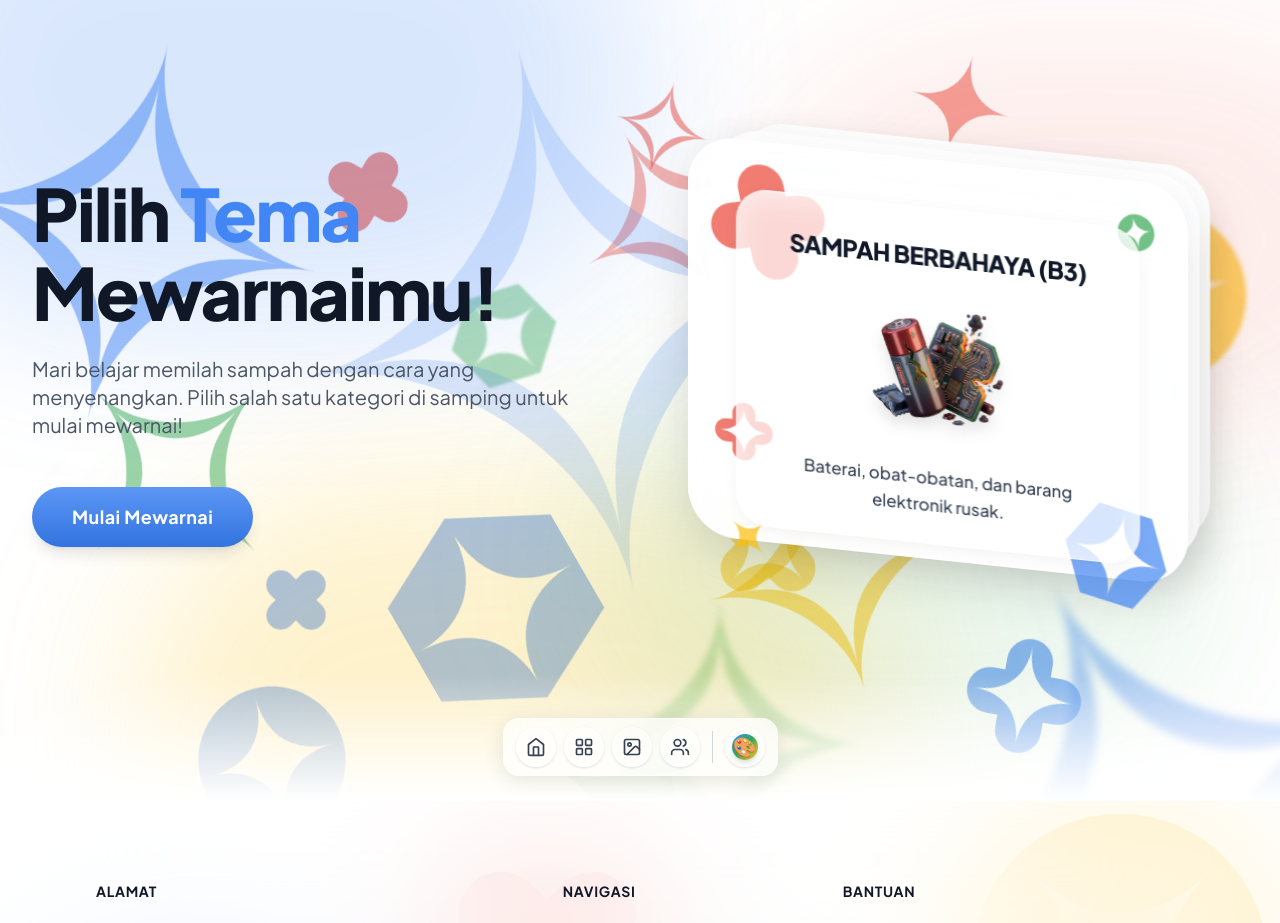
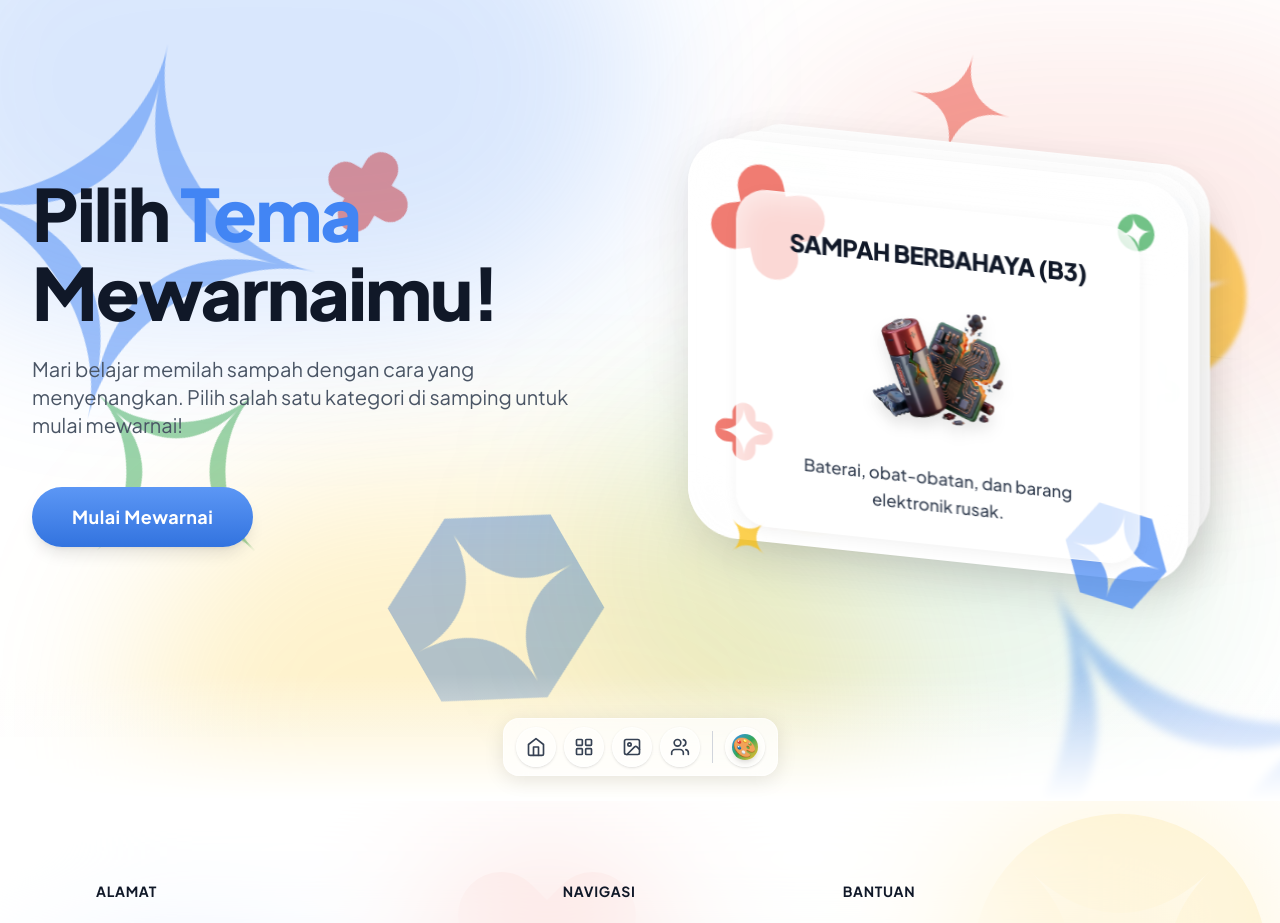
Before and after one commit to iqbalgsr46/Web-Proker-KKN-UBP-2026, a Next.js app: page /kategori in a window 1280 px wide. Shown: the top 923 px of the page. Built offline with nearby package versions, Linux system fonts and the light colour scheme.

Commit message:
style(kategori): reduce background blobs to 7 items

```diff
--- a/src/app/kategori/page.tsx
+++ b/src/app/kategori/page.tsx
@@ -56,32 +56,14 @@ export default function KategoriPage() {
       {/* Latar Belakang Warna-Warni ala Tailwind CSS (Mesh Gradient) */}
       <div className="absolute inset-0 -z-10 pointer-events-none bg-white">
 
-        {/* Abstract Blobs Scattered in Background */}
+        {/* 7 Abstract Blobs Scattered in Background */}
         <AbstractBlob type="gemini-spark" color="blue" className="absolute top-[5%] left-[-5%] w-64 md:w-96 h-64 md:h-96 opacity-50 rotate-12 pointer-events-none transform-gpu" />
         <AbstractBlob type="circle-spark" color="yellow" className="absolute top-[25%] right-[2%] w-32 md:w-48 h-32 md:h-48 opacity-60 -rotate-12 pointer-events-none transform-gpu blur-[2px]" />
         <AbstractBlob type="gemini-spark" color="green" className="absolute top-[45%] left-[5%] w-40 md:w-56 h-40 md:h-56 opacity-50 rotate-[45deg] pointer-events-none transform-gpu" />
         <AbstractBlob type="gemini-spark" color="blue" className="absolute top-[70%] right-[-10%] w-72 md:w-[500px] h-72 md:h-[500px] opacity-40 -rotate-[25deg] pointer-events-none transform-gpu blur-[4px]" />
         <AbstractBlob type="spark" color="red" className="absolute top-[5%] right-[20%] w-24 md:w-32 h-24 md:h-32 opacity-50 rotate-[15deg] pointer-events-none transform-gpu" />
         <AbstractBlob type="hexagon" color="blue" className="absolute bottom-[10%] left-[30%] w-56 h-56 opacity-50 rotate-[60deg] pointer-events-none transform-gpu" />
-
-        {/* Tambahan Blobs Ekstra */}
         <AbstractBlob type="cross" color="red" className="absolute top-[18%] left-[25%] w-16 md:w-24 h-16 md:h-24 opacity-60 rotate-[30deg] pointer-events-none transform-gpu" />
-        <AbstractBlob type="gemini-spark" color="yellow" className="absolute top-[55%] right-[25%] w-48 md:w-64 h-48 md:h-64 opacity-50 rotate-[75deg] pointer-events-none transform-gpu" />
-        <AbstractBlob type="circle-spark" color="blue" className="absolute top-[85%] left-[15%] w-32 md:w-40 h-32 md:h-40 opacity-50 -rotate-[15deg] pointer-events-none transform-gpu" />
-        <AbstractBlob type="hexagon" color="green" className="absolute top-[35%] left-[35%] w-20 md:w-28 h-20 md:h-28 opacity-40 rotate-[45deg] pointer-events-none transform-gpu blur-[1px]" />
-        <AbstractBlob type="gemini-spark" color="red" className="absolute top-[15%] right-[40%] w-36 md:w-48 h-36 md:h-48 opacity-40 -rotate-[30deg] pointer-events-none transform-gpu" />
-        <AbstractBlob type="cross-spark" color="blue" className="absolute bottom-[5%] right-[15%] w-24 md:w-32 h-24 md:h-32 opacity-60 rotate-[10deg] pointer-events-none transform-gpu" />
-        <AbstractBlob type="gemini-spark" color="green" className="absolute top-[75%] left-[45%] w-56 md:w-72 h-56 md:h-72 opacity-30 rotate-[90deg] pointer-events-none transform-gpu blur-[3px]" />
-
-        {/* 6+ Tambahan Baru (Fokus di Tengah & Celah Kosong) */}
-        <AbstractBlob type="gemini-spark" color="blue" className="absolute top-[40%] left-[45%] -translate-x-1/2 -translate-y-1/2 w-[35rem] h-[35rem] opacity-20 -rotate-12 pointer-events-none transform-gpu" />
-        <AbstractBlob type="circle-spark" color="red" className="absolute top-[25%] left-[60%] w-32 md:w-40 h-32 md:h-40 opacity-40 rotate-45 pointer-events-none transform-gpu blur-[2px]" />
-        <AbstractBlob type="cross-spark" color="yellow" className="absolute top-[60%] left-[55%] w-24 md:w-32 h-24 md:h-32 opacity-50 -rotate-45 pointer-events-none transform-gpu" />
-        <AbstractBlob type="spark" color="green" className="absolute top-[85%] right-[40%] w-48 md:w-64 h-48 md:h-64 opacity-30 rotate-[25deg] pointer-events-none transform-gpu" />
-        <AbstractBlob type="gemini-spark" color="red" className="absolute top-[10%] left-[48%] w-20 md:w-24 h-20 md:h-24 opacity-50 rotate-[15deg] pointer-events-none transform-gpu" />
-        <AbstractBlob type="hexagon" color="yellow" className="absolute top-[45%] right-[8%] w-16 md:w-20 h-16 md:h-20 opacity-60 -rotate-[15deg] pointer-events-none transform-gpu blur-[1px]" />
-        <AbstractBlob type="cross" color="blue" className="absolute bottom-[20%] left-[20%] w-16 md:w-20 h-16 md:h-20 opacity-50 rotate-[45deg] pointer-events-none transform-gpu" />
-        <AbstractBlob type="gemini-spark" color="green" className="absolute top-[30%] right-[30%] w-32 h-32 opacity-40 -rotate-[60deg] pointer-events-none transform-gpu" />
 
         {/* Glow Biru (Atas Kiri) */}
         <div
```
